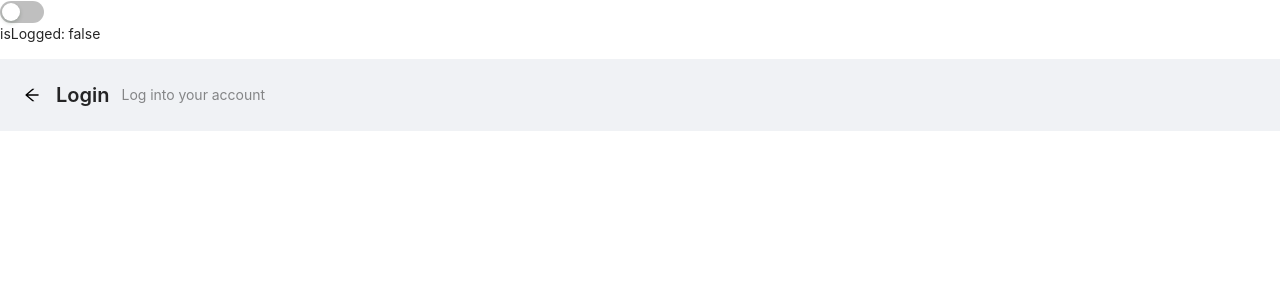
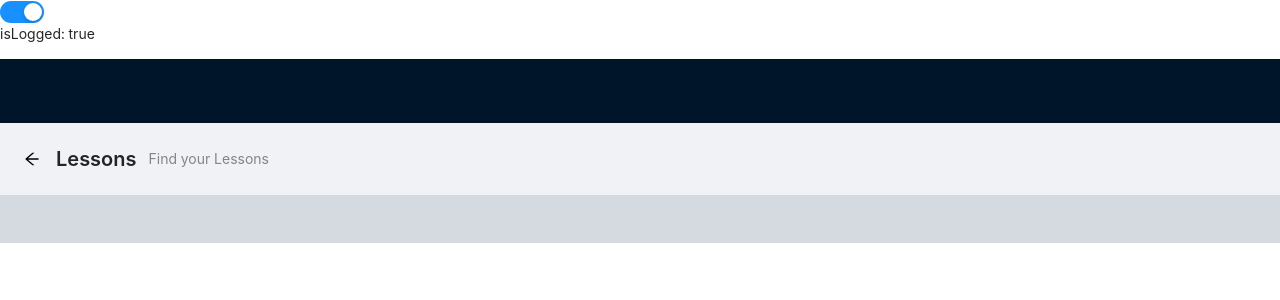
Before and after one commit to antoineGH/sayhello, a React (Create React App) app: page /auth/lesson in a window 1280 px wide. Before the commit this address led to /login. Shown: the top 300 px of the page. Built offline with nearby package versions, Linux system fonts and the light colour scheme.

Commit message:
create navigate previous page on PageHeader

```diff
--- a/src/App.tsx
+++ b/src/App.tsx
@@ -5,7 +5,7 @@ import { Switch, Layout } from 'antd'
 import './App.css'
 
 const App: React.FC = (): JSX.Element => {
-	const [isLogged, setIsLogged] = useState(false)
+	const [isLogged, setIsLogged] = useState(true)
 	const routing = useRoutes(routes(isLogged))
 	const { Content } = Layout
 
--- a/src/pages/Course.tsx
+++ b/src/pages/Course.tsx
@@ -1,11 +1,19 @@
 import { PageHeader } from 'antd'
 import useTitle from 'hooks/useTitle'
+import { useNavigate } from 'react-router'
 
 const Course = () => {
 	useTitle('Courses')
+	const navigate = useNavigate()
+
 	return (
 		<>
-			<PageHeader className='site-page-header' onBack={() => null} title='Courses' subTitle='Find your courses' />
+			<PageHeader
+				className='site-page-header'
+				onBack={() => navigate(-1)}
+				title='Courses'
+				subTitle='Find your courses'
+			/>
 		</>
 	)
 }
--- a/src/pages/Forgot.tsx
+++ b/src/pages/Forgot.tsx
@@ -1,13 +1,15 @@
 import { PageHeader } from 'antd'
 import useTitle from 'hooks/useTitle'
+import { useNavigate } from 'react-router'
 
 const Forgot = () => {
+	const navigate = useNavigate()
 	useTitle('Forgot')
 	return (
 		<>
 			<PageHeader
 				className='site-page-header'
-				onBack={() => null}
+				onBack={() => navigate('/login')}
 				title='Forgot Password'
 				subTitle='Reset your password'
 			/>
--- a/src/pages/Home.tsx
+++ b/src/pages/Home.tsx
@@ -5,7 +5,7 @@ const Home = () => {
 	useTitle('Home')
 	return (
 		<>
-			<PageHeader className='site-page-header' onBack={() => null} title='Home' subTitle='Welcome to sayHello' />
+			<PageHeader className='site-page-header' title='Home' subTitle='Welcome to sayHello' />
 		</>
 	)
 }
--- a/src/pages/Lesson.tsx
+++ b/src/pages/Lesson.tsx
@@ -1,11 +1,18 @@
 import { PageHeader } from 'antd'
 import useTitle from 'hooks/useTitle'
+import { useNavigate } from 'react-router'
 
 const Lesson = () => {
 	useTitle('Lessons')
+	const navigate = useNavigate()
 	return (
 		<>
-			<PageHeader className='site-page-header' onBack={() => null} title='Lessons' subTitle='Find your Lessons' />
+			<PageHeader
+				className='site-page-header'
+				onBack={() => navigate(-1)}
+				title='Lessons'
+				subTitle='Find your Lessons'
+			/>
 		</>
 	)
 }
--- a/src/pages/Login.tsx
+++ b/src/pages/Login.tsx
@@ -5,12 +5,7 @@ const Login = () => {
 	useTitle('Login')
 	return (
 		<>
-			<PageHeader
-				className='site-page-header'
-				onBack={() => null}
-				title='Login'
-				subTitle='Log into your account'
-			/>
+			<PageHeader className='site-page-header' title='Login' subTitle='Log into your account' />
 		</>
 	)
 }
--- a/src/pages/Quiz.tsx
+++ b/src/pages/Quiz.tsx
@@ -1,14 +1,16 @@
 import { PageHeader } from 'antd'
 import useTitle from 'hooks/useTitle'
+import { useNavigate } from 'react-router'
 
 const Quiz = () => {
+	const navigate = useNavigate()
 	useTitle('Quiz')
 
 	return (
 		<>
 			<PageHeader
 				className='site-page-header'
-				onBack={() => null}
+				onBack={() => navigate(-1)}
 				title='Quiz'
 				subTitle='Get ready for your quiz'
 			/>
--- a/src/pages/Register.tsx
+++ b/src/pages/Register.tsx
@@ -1,13 +1,15 @@
 import { PageHeader } from 'antd'
 import useTitle from 'hooks/useTitle'
+import { useNavigate } from 'react-router'
 
 const Register = () => {
+	const navigate = useNavigate()
 	useTitle('Register')
 	return (
 		<>
 			<PageHeader
 				className='site-page-header'
-				onBack={() => null}
+				onBack={() => navigate('/login')}
 				title='Register'
 				subTitle='Create a new account'
 			/>
```
